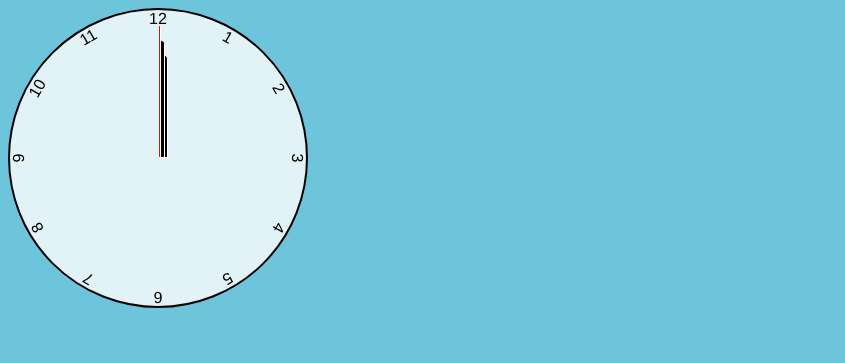
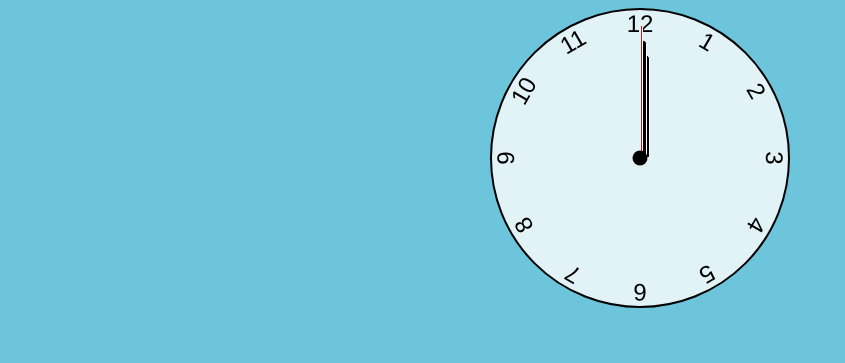
Before and after one commit to Ruchi479/A-Clock-with-JavaScript, a plain HTML site: page index.html in a window 1280 px wide. Shown: the whole page, without its empty margins (0-845 px from the left). Drawn offline with Linux system fonts and the light colour scheme.

Commit message:
all hands styles executed

```diff
--- a/styles.css
+++ b/styles.css
@@ -5,6 +5,11 @@
 
 body{
     background: rgb(109, 197, 219);
+    display:flex;
+    justify-content: center;
+    align-items: center;
+    min-width: 100vh;
+    overflow:hidden;
 }
 
 .clock{
@@ -24,6 +29,7 @@ body{
     /* background-color: red; */
     text-align: center;
     transform: rotate(var(--rotation));
+    font-size: 1.5rem;
 }
 
 .clock .number1 { --rotation: 30deg;}
@@ -51,6 +57,21 @@ body{
     transform: translate(-50%) rotate(calc(var(--rotation) * 1deg))
 }
 
+.clock::after{
+    content: '';
+    position: absolute;
+    background-color: black;
+    z-index: 11;
+    width:15px;
+    height:15px;
+    top:50%;
+    left:50%;
+    transform: translate(-50%, -50%);
+    border-radius:50%;
+
+}
+
+
 .clock .hand.second {
     width:3px;
     height:45%;
@@ -64,7 +85,6 @@ body{
     background-color: black;
 }
 
-
 .clock .hand.hour {
     width:10px;
     height:35%;
```
